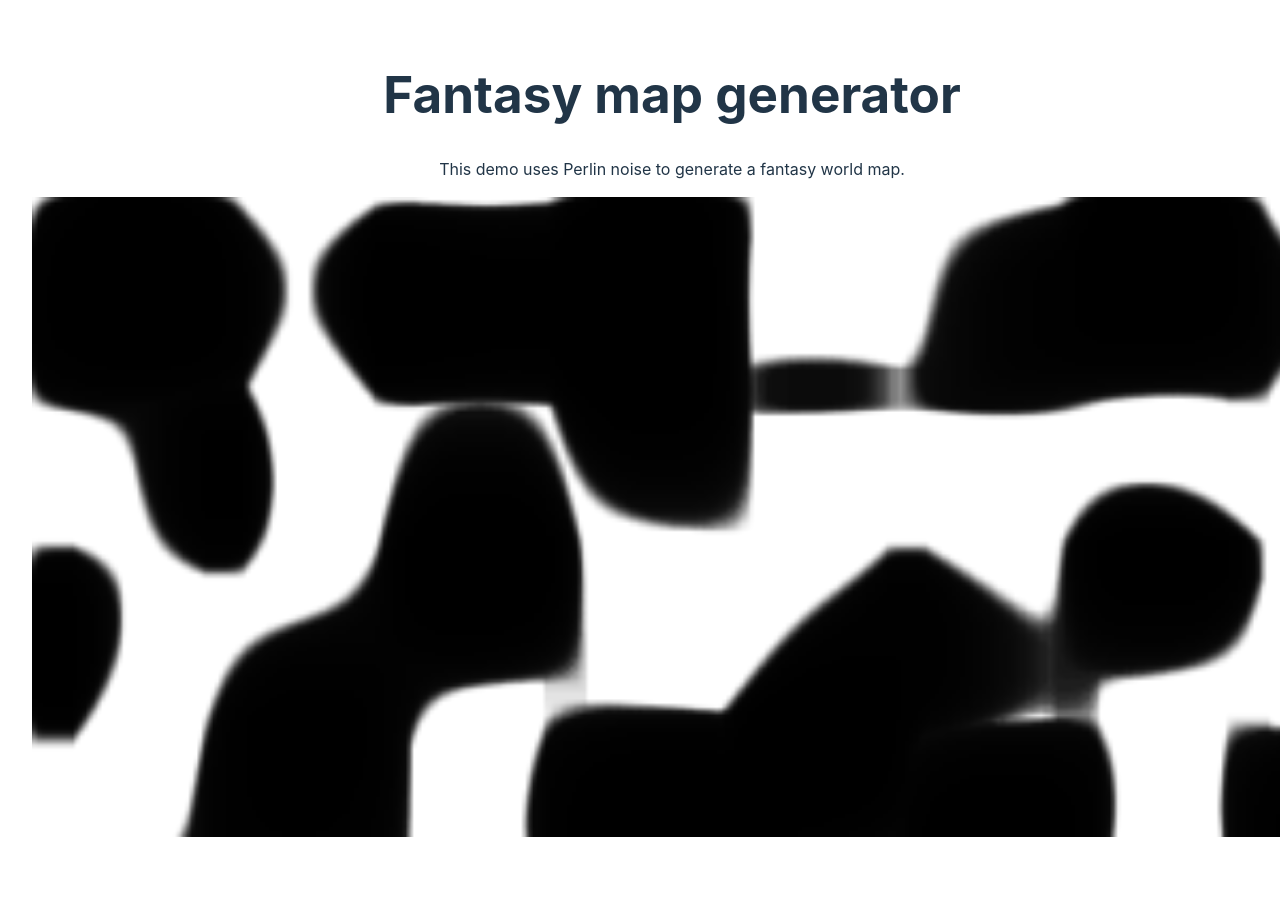
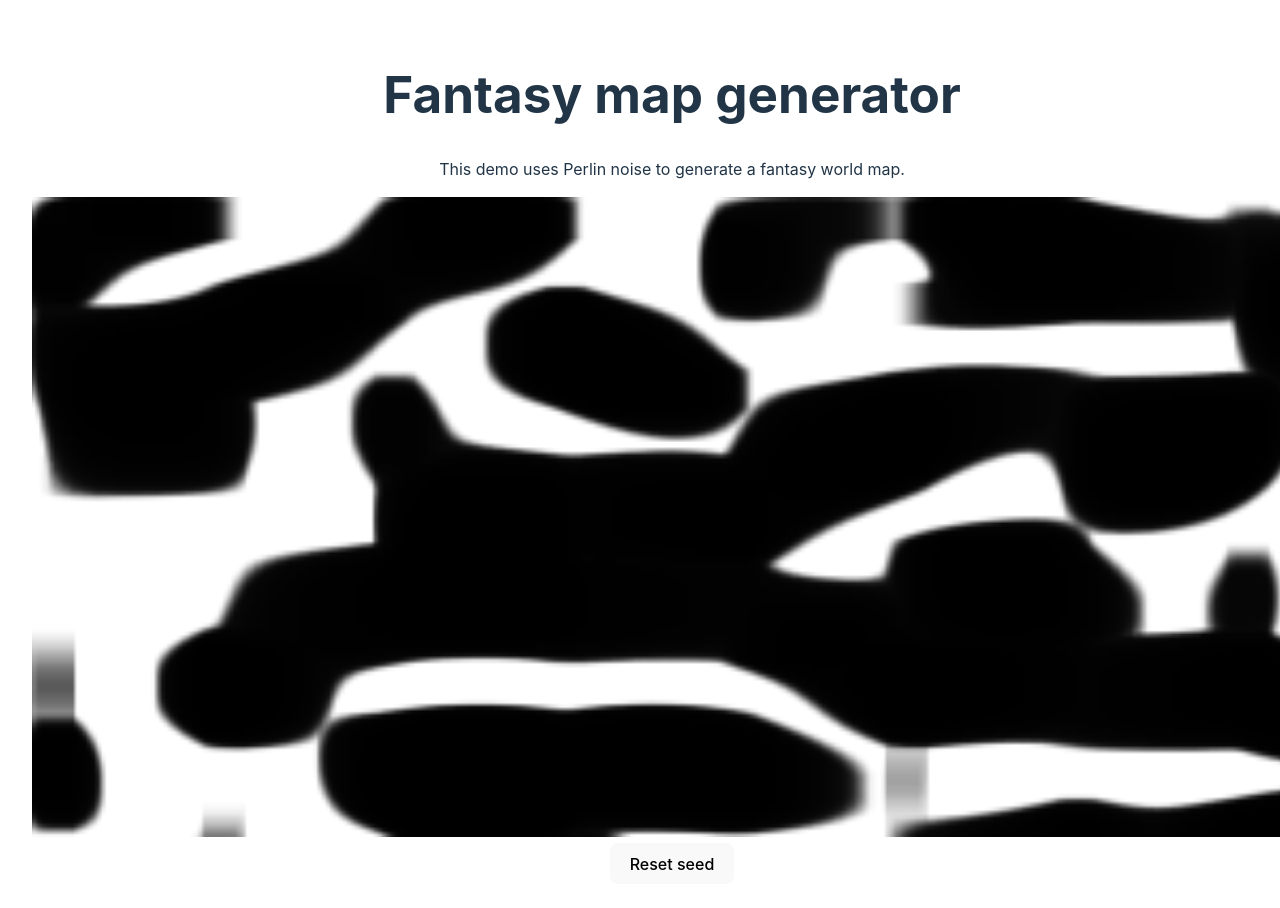
Before and after one commit to joeglDev/Map-maker, a React (Vite) app: page / in a window 1280 px wide. Shown: the top 908 px of the page. Before the commit the page ends 875 px from the top, so only its background shows below. Built offline with nearby package versions, Linux system fonts and the light colour scheme.

Commit message:
reset seed button

```diff
--- a/src/components/Canvas.tsx
+++ b/src/components/Canvas.tsx
@@ -3,23 +3,27 @@ import { getPerlinNoise } from "../lib/perlinNoise";
 
 interface CanvasProps {
     canvasRef: MutableRefObject<HTMLCanvasElement | null>;
+    seed: number;
 }
 
-export const Canvas = ({ canvasRef }: CanvasProps) => {
+export const Canvas = ({ canvasRef, seed }: CanvasProps) => {
     const GRID_SIZE = 16;
     const RESOLUTION = 64;
     const CANVAS_WIDTH = 640;
+    const CANVAS_HEIGHT = 320;
     const pixel_size = CANVAS_WIDTH / RESOLUTION;
     const num_pixels = GRID_SIZE / RESOLUTION;
-    const SEED = Math.floor(Math.random() * 90000) + 10000;
 
     useEffect(() => {
         const current = canvasRef.current;
         const ctx = current!.getContext('2d');
+
         if (ctx !== null) {
+            // clear for each redraw
+            ctx.clearRect(0, 0, CANVAS_WIDTH, CANVAS_HEIGHT);
             for (let y = 0; y < GRID_SIZE; y += num_pixels / GRID_SIZE) {
                 for (let x = 0; x < GRID_SIZE; x += num_pixels / GRID_SIZE) {
-                    const v = getPerlinNoise(x, y, SEED);
+                    const v = getPerlinNoise(x, y, seed);
                     //ctx.fillStyle = 'hsl(' + v + ',50%,50%)';
                     ctx.globalAlpha = Math.max(0, v);
                     /*
@@ -28,7 +32,7 @@ export const Canvas = ({ canvasRef }: CanvasProps) => {
                     ctx.fillStyle = 'black';
                     ctx.fillRect(
                         x / GRID_SIZE * CANVAS_WIDTH,
-                        y / GRID_SIZE * CANVAS_WIDTH,
+                        y / GRID_SIZE * CANVAS_HEIGHT,
                         pixel_size,
                         pixel_size
                     );
@@ -36,7 +40,7 @@ export const Canvas = ({ canvasRef }: CanvasProps) => {
                 ctx.globalAlpha = 1;
             }
         }
-    }, [canvasRef, num_pixels, pixel_size, SEED]);
+    }, [canvasRef, num_pixels, pixel_size, seed]);
 
 
     return (
--- a/src/components/MapAndControls.tsx
+++ b/src/components/MapAndControls.tsx
@@ -1,12 +1,19 @@
-import { useRef } from "react";
+import { useRef, useState } from "react";
 import { Canvas } from "./Canvas";
 
 export const MapAndControls = () => {
     const canvasRef = useRef<HTMLCanvasElement | null>(null)
+    const [seed, setSeed] = useState(Math.floor(Math.random() * 90000) + 10000);
+
+    const onNewSeed = () => setSeed(Math.floor(Math.random() * 90000) + 10000);
 
     return (
         <>
-        <Canvas canvasRef={canvasRef}/>
+        <Canvas canvasRef={canvasRef} seed={seed}/>
+
+        <div>
+            <button onClick={onNewSeed}>Reset seed</button>
+        </div>
         </>
     )
 };
```
